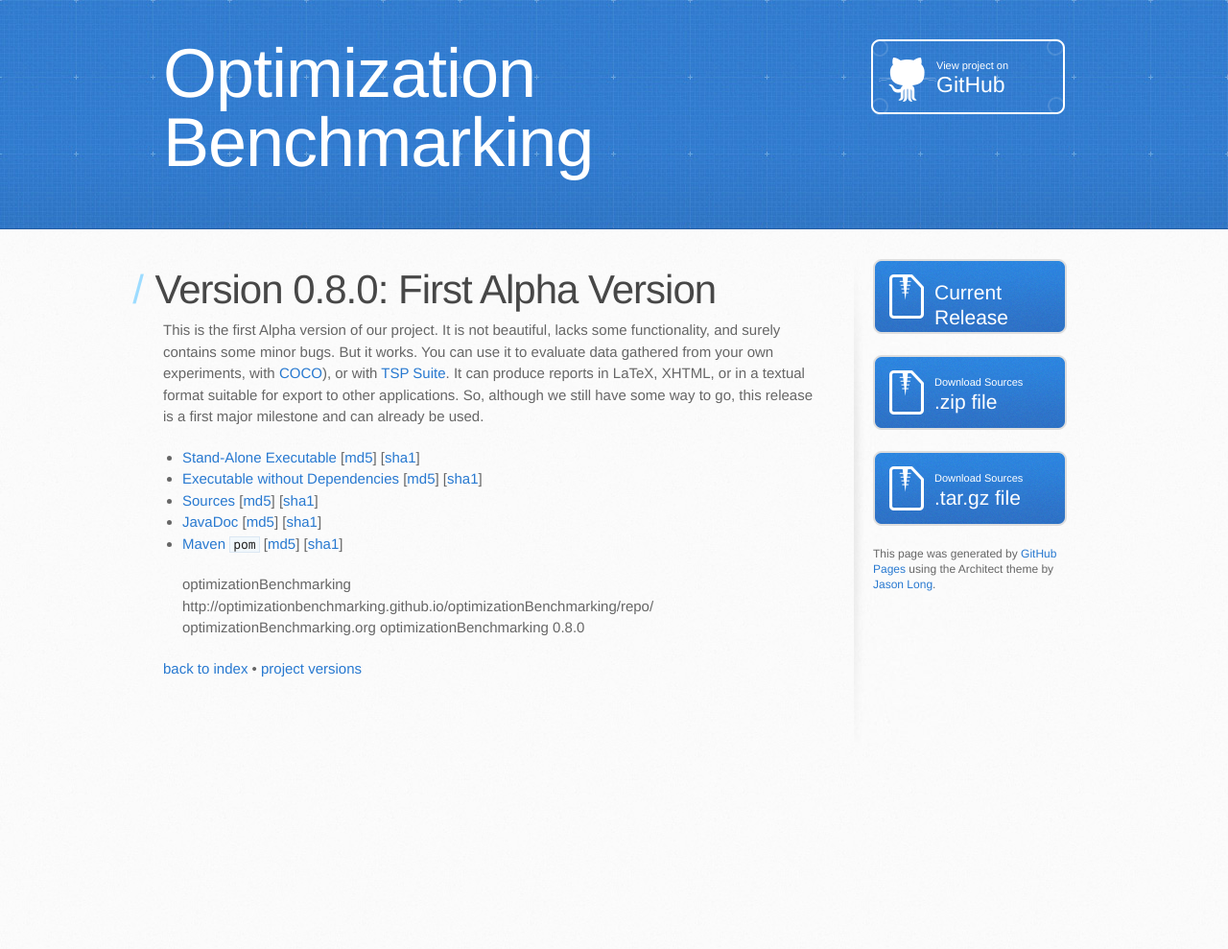
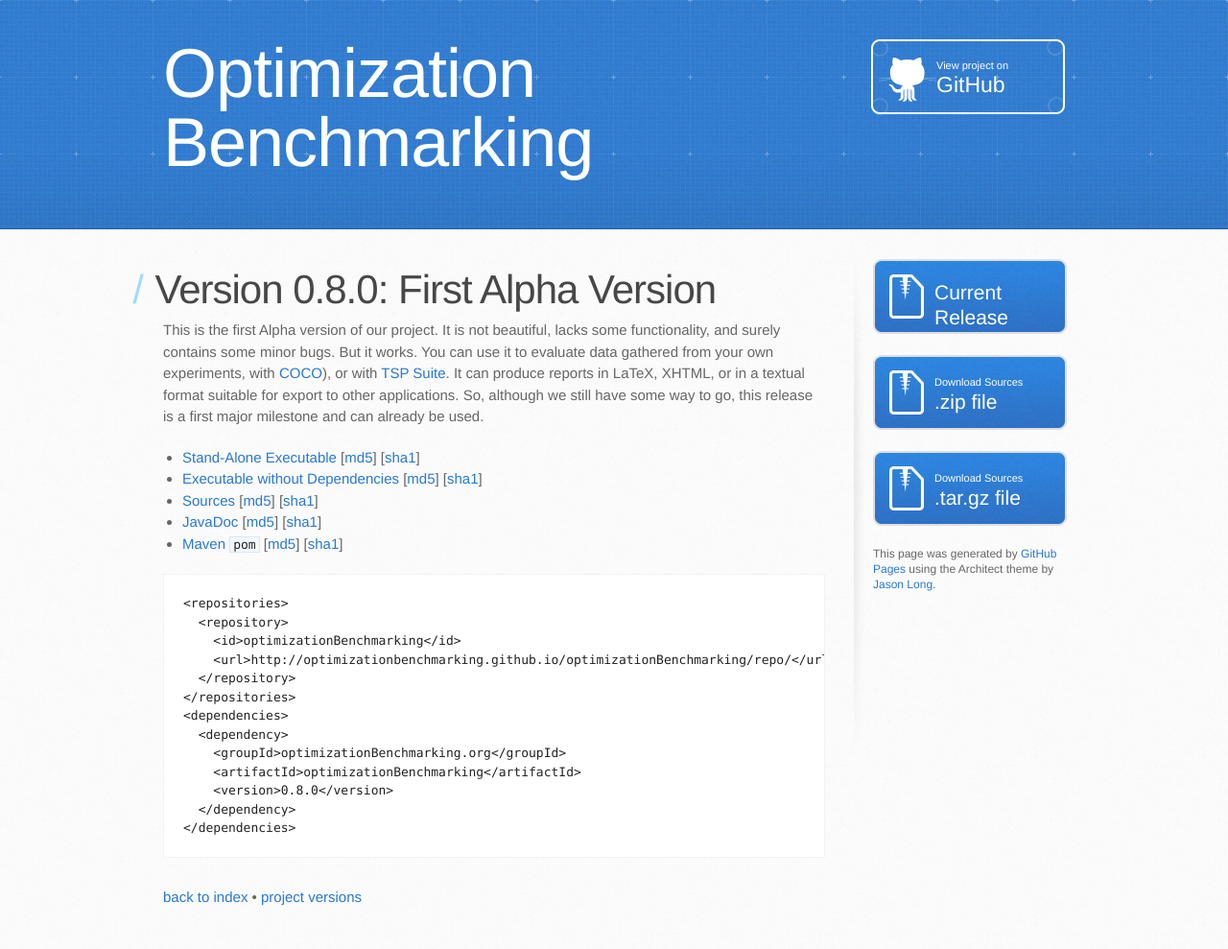
Before and after one commit to optimizationBenchmarking/optimizationBenchmarking, a Jekyll site: the page built from repo/optimizationBenchmarking/org/optimizationBenchmarking/0.8.0/index.md, in a window 1280 px wide. Shown: the whole page at 96% size. Built offline with Jekyll 4.4.1, drawn with Linux system fonts in a browser that asks for light colours; Markdown is read by kramdown in place of the engine named in the settings; before the commit the page ends 900 px from its top, so only the background shows below that.

Commit message:
Fix to <pre>
Code blocks now rendered via <pre>, as I cannot figure out how to do
them in markdown.

```diff
--- a/repo/optimizationBenchmarking/org/optimizationBenchmarking/0.8.0/index.md
+++ b/repo/optimizationBenchmarking/org/optimizationBenchmarking/0.8.0/index.md
@@ -20,16 +20,18 @@ first major milestone and can already be used.
 * [JavaDoc](optimizationBenchmarking-0.8.0-javadoc.jar) [[md5](optimizationBenchmarking-0.8.0-javadoc.jar.md5)] [[sha1](optimizationBenchmarking-0.8.0-javadoc.jar.sha1)]
 * [Maven `pom`](optimizationBenchmarking-0.8.0.pom) [[md5](optimizationBenchmarking-0.8.0.pom.md5)] [[sha1](optimizationBenchmarking-0.8.0.pom.sha1)]
 
-    <repositories>
-      <repository>
-        <id>optimizationBenchmarking</id>
-        <url>http://optimizationbenchmarking.github.io/optimizationBenchmarking/repo/</url>
-      </repository>
-    </repositories>
-    <dependencies>
-      <dependency>
-        <groupId>optimizationBenchmarking.org</groupId>
-        <artifactId>optimizationBenchmarking</artifactId>
-        <version>0.8.0</version>
-      </dependency>
-    </dependencies>
+<pre>
+&lt;repositories&gt;
+  &lt;repository&gt;
+    &lt;id&gt;optimizationBenchmarking&lt;/id&gt;
+    &lt;url&gt;http://optimizationbenchmarking.github.io/optimizationBenchmarking/repo/&lt;/url&gt;
+  &lt;/repository&gt;
+&lt;/repositories&gt;
+&lt;dependencies&gt;
+  &lt;dependency&gt;
+    &lt;groupId&gt;optimizationBenchmarking.org&lt;/groupId&gt;
+    &lt;artifactId&gt;optimizationBenchmarking&lt;/artifactId&gt;
+    &lt;version&gt;0.8.0&lt;/version&gt;
+  &lt;/dependency&gt;
+&lt;/dependencies&gt;
+</pre>
```
Also changed, not shown: repo/optimizationBenchmarking/org/optimizationBenchmarking/index.md (+2 -3 lines).
